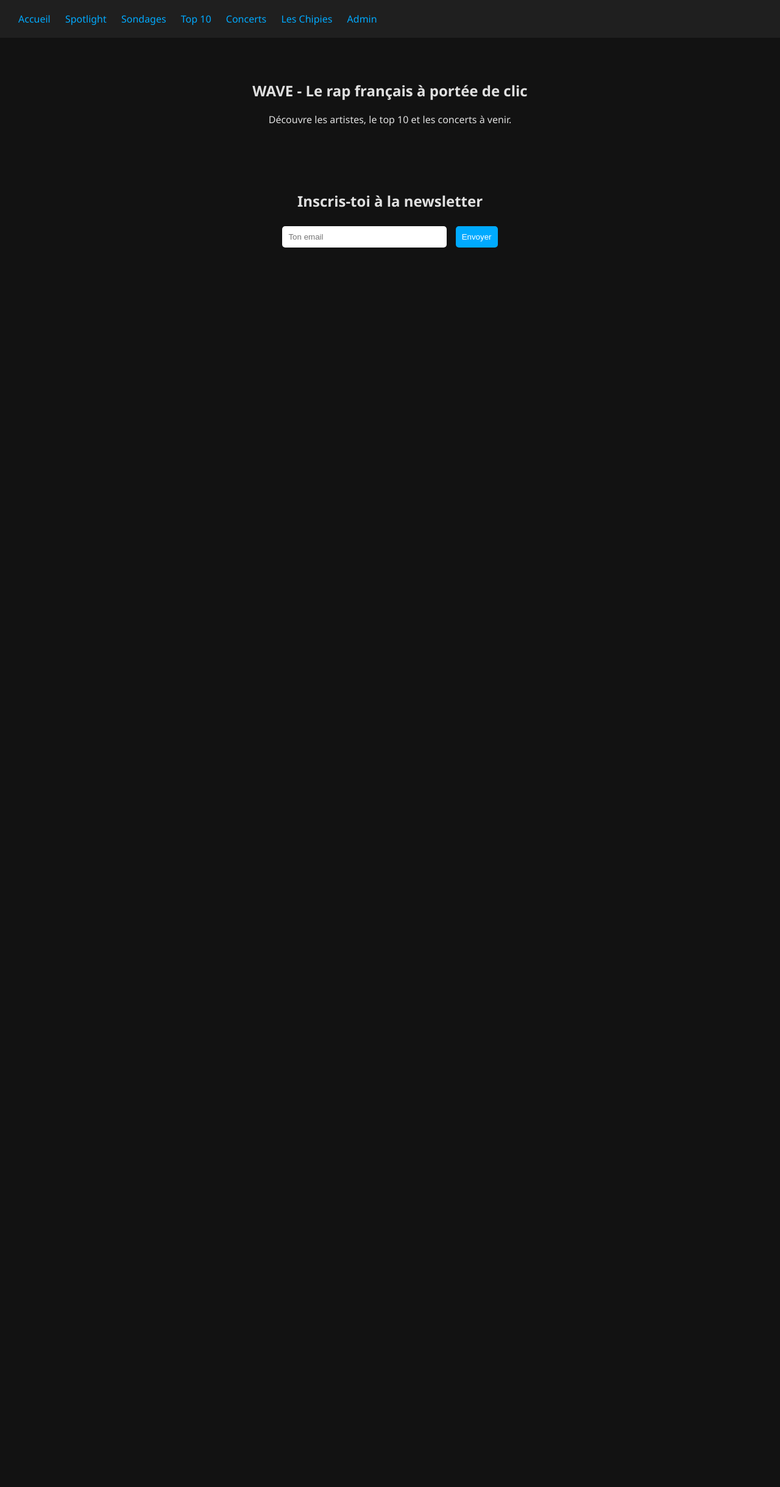
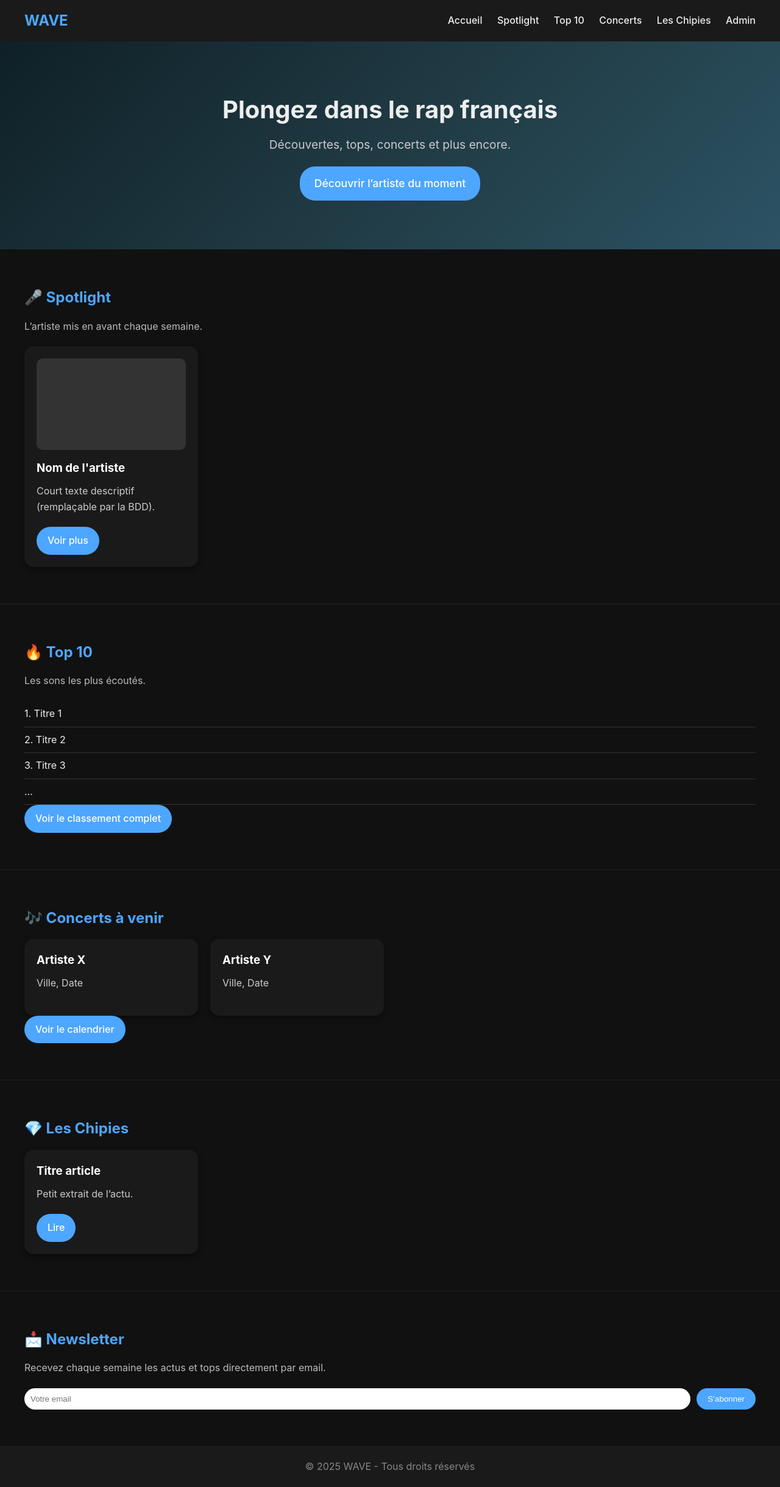
Before and after one commit to DidiEko/Wave-Music, a PHP site: page / in a window 1280 px wide. Shown: the whole page at 61% size. Before the commit the page ends 406 px from the top, so only its background shows below. Run offline with PHP 8.4, Linux system fonts and the light colour scheme.

Commit message:
Message du commit

```diff
--- a/public/style.css
+++ b/public/style.css
@@ -1,19 +1,152 @@
+/* Reset */
+* { margin: 0; padding: 0; box-sizing: border-box; }
+
 body {
-    margin:0;
-    font-family: 'Segoe UI', sans-serif;
-    background-color:#121212;
-    color:#e0e0e0;
+    font-family: -apple-system, BlinkMacSystemFont, "Segoe UI", Roboto, sans-serif;
+    background: #111;
+    color: #eee;
+    line-height: 1.6;
 }
 
-a { color:#00aaff; text-decoration:none; margin:0 10px; }
+/* Navigation */
+nav {
+    display: flex;
+    justify-content: space-between;
+    align-items: center;
+    padding: 15px 40px;
+    background: #1a1a1a;
+    position: sticky;
+    top: 0;
+    z-index: 1000;
+}
 
-header { padding:20px; background:#1f1f1f; }
-nav a:hover { color:#66ccff; }
+nav .logo {
+    font-size: 1.5em;
+    font-weight: bold;
+    color: #4da6ff;
+}
 
-input, button { padding:10px; margin:5px; border:none; border-radius:5px; }
-input { width:250px; }
-button { background:#00aaff; color:#fff; cursor:pointer; }
-button:hover { background:#0088cc; }
+nav .nav-links a {
+    margin-left: 20px;
+    text-decoration: none;
+    color: #eee;
+    font-weight: 500;
+    transition: color 0.3s;
+}
+nav .nav-links a:hover {
+    color: #4da6ff;
+}
 
-.hero { padding:50px; text-align:center; }
-.newsletter { padding:20px; text-align:center; }
+/* Hero */
+.hero {
+    text-align: center;
+    padding: 80px 20px;
+    background: linear-gradient(135deg, #0f2027, #203a43, #2c5364);
+}
+.hero h1 {
+    font-size: 2.5em;
+    margin-bottom: 10px;
+}
+.hero p {
+    margin-bottom: 20px;
+    font-size: 1.2em;
+    color: #ccc;
+}
+
+/* Blocks */
+.block {
+    padding: 60px 40px;
+    border-bottom: 1px solid #222;
+}
+.block h2 {
+    margin-bottom: 15px;
+    color: #4da6ff;
+}
+.block p {
+    margin-bottom: 20px;
+    color: #bbb;
+}
+
+/* Cards */
+.card-grid {
+    display: grid;
+    grid-template-columns: repeat(auto-fill, minmax(260px, 1fr));
+    gap: 20px;
+}
+.card {
+    background: #1a1a1a;
+    padding: 20px;
+    border-radius: 15px;
+    box-shadow: 0 4px 10px rgba(0,0,0,0.4);
+    transition: transform 0.3s;
+}
+.card:hover {
+    transform: translateY(-5px);
+}
+.card h3 {
+    margin-bottom: 10px;
+    color: #fff;
+}
+.card p {
+    color: #ccc;
+}
+.card-img {
+    background: #333;
+    height: 150px;
+    border-radius: 10px;
+    margin-bottom: 15px;
+}
+
+/* Lists */
+.list ul {
+    list-style: none;
+}
+.list li {
+    padding: 8px 0;
+    border-bottom: 1px solid #333;
+}
+
+/* Buttons */
+.btn {
+    display: inline-block;
+    padding: 10px 18px;
+    background: #4da6ff;
+    color: white;
+    border-radius: 25px;
+    text-decoration: none;
+    font-weight: 500;
+    transition: background 0.3s;
+}
+.btn:hover {
+    background: #3385cc;
+}
+.btn.big {
+    padding: 14px 24px;
+    font-size: 1.1em;
+}
+
+/* Newsletter */
+.newsletter form {
+    margin-top: 20px;
+    display: flex;
+    gap: 10px;
+    justify-content: center;
+}
+.newsletter input {
+    padding: 10px;
+    border: none;
+    border-radius: 20px;
+    flex: 1;
+}
+.newsletter button {
+    border: none;
+    cursor: pointer;
+}
+
+/* Footer */
+footer {
+    text-align: center;
+    padding: 20px;
+    background: #1a1a1a;
+    color: #888;
+}
--- a/views/home.php
+++ b/views/home.php
@@ -1,36 +1,105 @@
 <!DOCTYPE html>
 <html lang="fr">
 <head>
-<meta charset="UTF-8">
-<title>WAVE - Accueil</title>
-<link rel="stylesheet" href="style.css">
+    <meta charset="UTF-8">
+    <title>WAVE - Accueil</title>
+    <link rel="stylesheet" href="style.css">
 </head>
 <body>
-<header>
-    <nav>
-        <a href="index.php?p=home">Accueil</a>
-        <a href="index.php?p=spotlight">Spotlight</a>
-        <a href="index.php?p=find_name">Sondages</a>
-        <a href="index.php?p=top10">Top 10</a>
-        <a href="index.php?p=calendar">Concerts</a>
-        <a href="index.php?p=chipies">Les Chipies</a>
-        <a href="index.php?p=login">Admin</a>
-    </nav>
+
+<!-- Navigation -->
+<nav>
+    <div class="logo">WAVE</div>
+    <div class="nav-links">
+        <a href="?p=home">Accueil</a>
+        <a href="?p=spotlight">Spotlight</a>
+        <a href="?p=top10">Top 10</a>
+        <a href="?p=calendar">Concerts</a>
+        <a href="?p=chipies">Les Chipies</a>
+        <a href="?p=login">Admin</a>
+    </div>
+</nav>
+
+<!-- Hero -->
+<header class="hero">
+    <h1>Plongez dans le rap français</h1>
+    <p>Découvertes, tops, concerts et plus encore.</p>
+    <a href="?p=spotlight" class="btn big">Découvrir l’artiste du moment</a>
 </header>
 
 <main>
-    <section class="hero">
-        <h1>WAVE - Le rap français à portée de clic</h1>
-        <p>Découvre les artistes, le top 10 et les concerts à venir.</p>
+    <!-- Spotlight block -->
+    <section class="block">
+        <h2>🎤 Spotlight</h2>
+        <p>L’artiste mis en avant chaque semaine.</p>
+        <div class="card-grid">
+            <div class="card">
+                <div class="card-img"></div>
+                <h3>Nom de l'artiste</h3>
+                <p>Court texte descriptif (remplaçable par la BDD).</p>
+                <a href="?p=spotlight" class="btn">Voir plus</a>
+            </div>
+        </div>
     </section>
 
-    <section class="newsletter">
-        <h2>Inscris-toi à la newsletter</h2>
+    <!-- Top 10 block -->
+    <section class="block">
+        <h2>🔥 Top 10</h2>
+        <p>Les sons les plus écoutés.</p>
+        <div class="list">
+            <ul>
+                <li>1. Titre 1</li>
+                <li>2. Titre 2</li>
+                <li>3. Titre 3</li>
+                <li>...</li>
+            </ul>
+        </div>
+        <a href="?p=top10" class="btn">Voir le classement complet</a>
+    </section>
+
+    <!-- Concerts block -->
+    <section class="block">
+        <h2>🎶 Concerts à venir</h2>
+        <div class="card-grid">
+            <div class="card">
+                <h3>Artiste X</h3>
+                <p>Ville, Date</p>
+            </div>
+            <div class="card">
+                <h3>Artiste Y</h3>
+                <p>Ville, Date</p>
+            </div>
+        </div>
+        <a href="?p=calendar" class="btn">Voir le calendrier</a>
+    </section>
+
+    <!-- Chipies block -->
+    <section class="block">
+        <h2>💎 Les Chipies</h2>
+        <div class="card-grid">
+            <div class="card">
+                <h3>Titre article</h3>
+                <p>Petit extrait de l’actu.</p>
+                <a href="?p=chipies" class="btn">Lire</a>
+            </div>
+        </div>
+    </section>
+
+    <!-- Newsletter block -->
+    <section class="block newsletter">
+        <h2>📩 Newsletter</h2>
+        <p>Recevez chaque semaine les actus et tops directement par email.</p>
         <form>
-            <input type="email" placeholder="Ton email">
-            <button>Envoyer</button>
+            <input type="email" placeholder="Votre email" required>
+            <button type="submit" class="btn">S’abonner</button>
         </form>
     </section>
 </main>
+
+<!-- Footer -->
+<footer>
+    &copy; 2025 WAVE - Tous droits réservés
+</footer>
+
 </body>
 </html>
```
Also changed, not shown: views/spotlight.php (+77 -28 lines).
